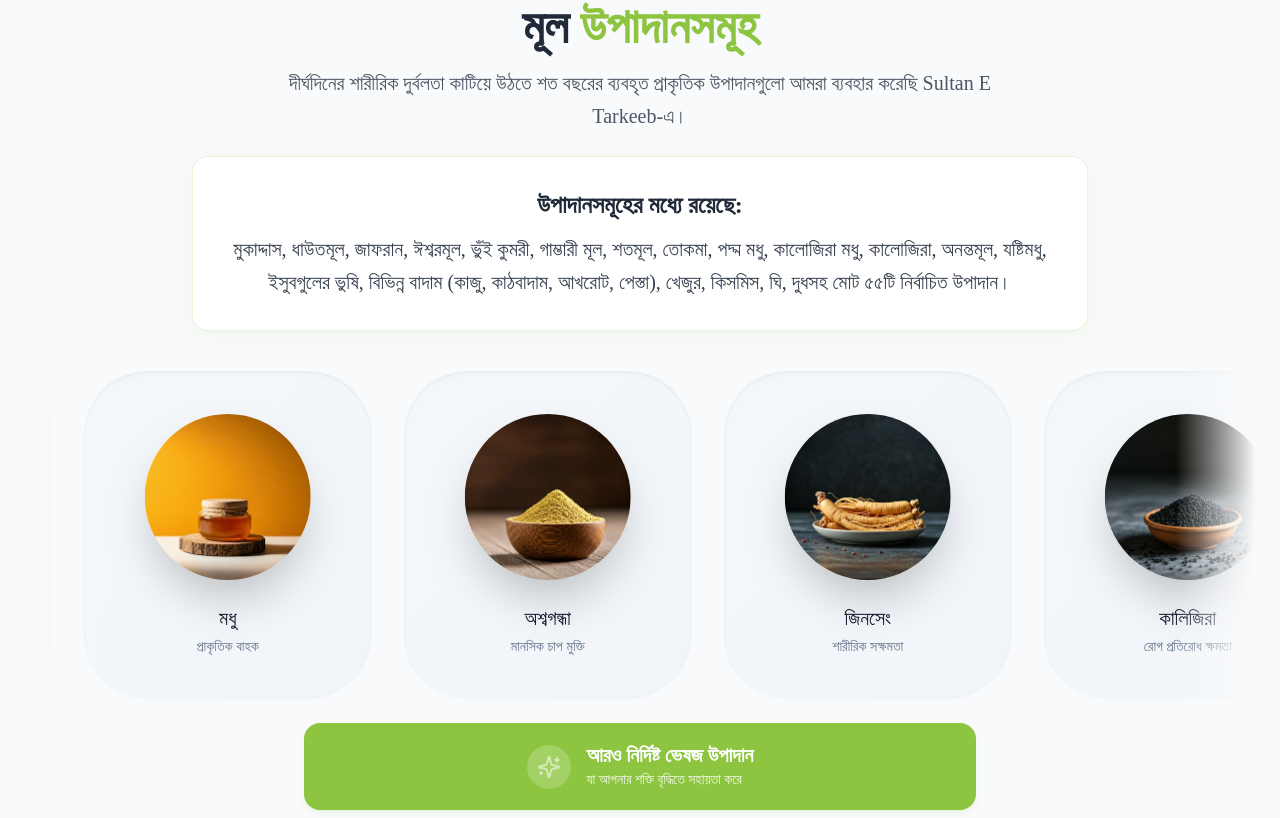
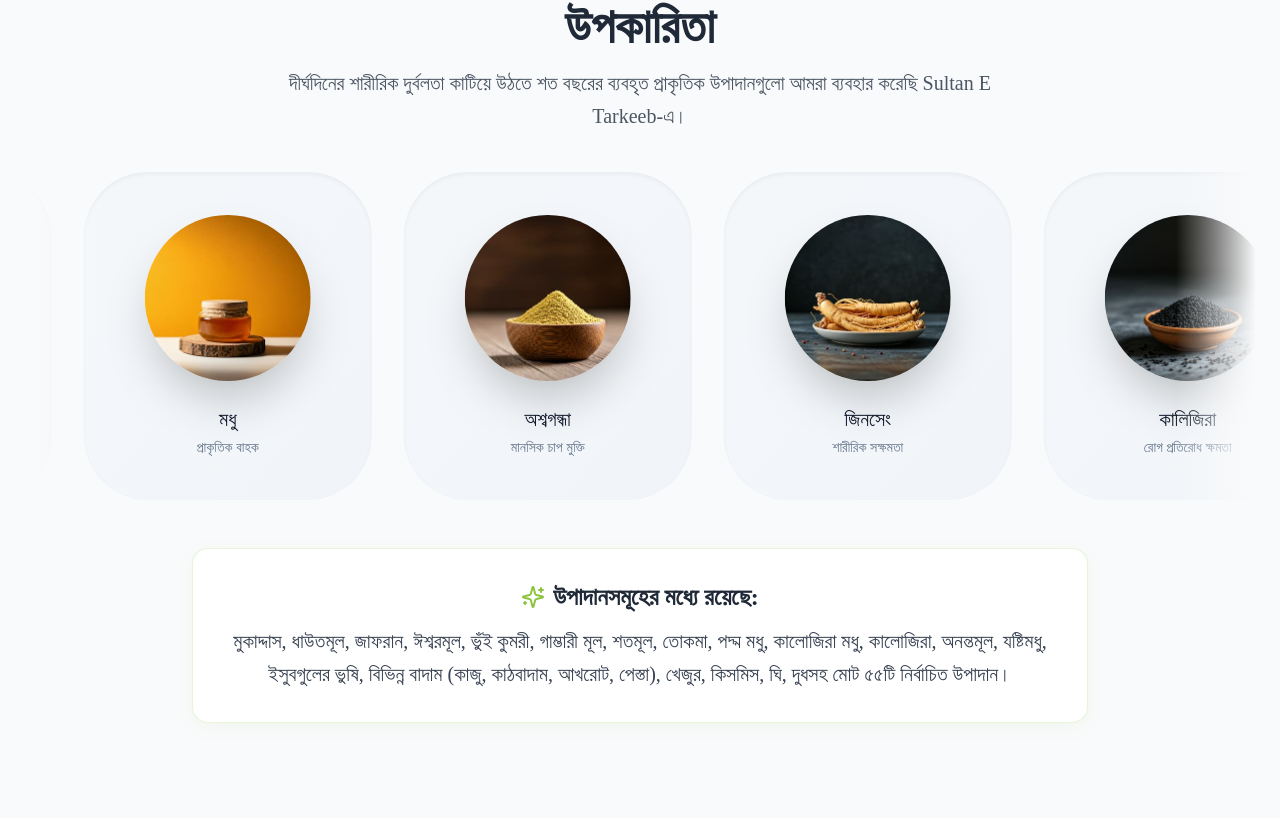
Before and after one commit to rasidul99/antigravity, a React (Vite) app: page / in a window 1280 px wide. Shown: the part 1942-2760 px from the top of the page. Built offline with nearby package versions, Linux system fonts and the light colour scheme.

Commit message:
Update ingredients section title and layout

```diff
--- a/src/app/components/IngredientsShowcase.tsx
+++ b/src/app/components/IngredientsShowcase.tsx
@@ -71,21 +71,15 @@ export function IngredientsShowcase() {
       <div className="container mx-auto px-6 relative z-10">
         <div className="text-center mb-10">
           <h2 className="text-3xl md:text-5xl font-bold text-[#1F2937] font-['Li_Ador_Noirrit'] mb-4">
-            {t('ingredients.title.prefix')} <span className="text-[#8dc540]">{t('ingredients.title.suffix')}</span>
+            উপকারিতা
           </h2>
           <p className="text-[#4B5563] text-lg md:text-xl max-w-3xl mx-auto leading-relaxed mb-6">
             {t('ingredients.subtitle')}
           </p>
-          <div className="text-[#4B5563] max-w-4xl mx-auto leading-relaxed bg-white p-6 md:p-8 rounded-2xl border border-[#8dc540]/20 shadow-[0_4px_20px_-4px_rgba(141,197,64,0.1)] mb-4">
-            <span className="font-bold text-[#1F2937] block mb-3 text-xl md:text-2xl">{t('ingredients.list.title')}</span>
-            <p className="text-lg md:text-xl text-[#374151] leading-relaxed">
-              {t('ingredients.list.items')}
-            </p>
-          </div>
         </div>
 
         {/* Ingredients Loop */}
-        <div className="relative w-full overflow-hidden">
+        <div className="relative w-full overflow-hidden mb-12">
           {/* Fade gradients */}
           <div className="absolute left-0 top-0 bottom-0 w-8 md:w-20 bg-gradient-to-r from-[#F9FAFB] to-transparent z-10 pointer-events-none" />
           <div className="absolute right-0 top-0 bottom-0 w-8 md:w-20 bg-gradient-to-l from-[#F9FAFB] to-transparent z-10 pointer-events-none" />
@@ -129,24 +123,16 @@ export function IngredientsShowcase() {
           </motion.div>
         </div>
 
-        {/* Secret Ingredients Banner */}
-        <div className="mt-6 flex justify-center w-full">
-          <div
-            className="w-full max-w-2xl bg-[#8dc540] rounded-2xl px-8 py-5 flex items-center justify-center shadow-md shadow-[#8dc540]/10"
-          >
-            <div className="flex items-center gap-4">
-              <div className="bg-white/20 p-2.5 rounded-full">
-                <Sparkles className="w-6 h-6 text-white animate-pulse" />
-              </div>
-              <div className="text-left">
-                <span className="text-white font-bold text-xl font-['Li_Ador_Noirrit'] block leading-tight">
-                  {t('ingredients.secret.title')}
-                </span>
-                <span className="text-white/90 text-sm font-medium mt-0.5 block">
-                  {t('ingredients.secret.desc')}
-                </span>
-              </div>
+        {/* Ingredients List Box */}
+        <div className="flex justify-center w-full">
+          <div className="text-center max-w-4xl mx-auto leading-relaxed bg-white p-6 md:p-8 rounded-2xl border border-[#8dc540]/20 shadow-[0_4px_20px_-4px_rgba(141,197,64,0.1)]">
+            <div className="flex items-center justify-center gap-2 mb-3">
+              <Sparkles className="w-6 h-6 text-[#8dc540]" />
+              <span className="font-bold text-[#1F2937] text-xl md:text-2xl">{t('ingredients.list.title')}</span>
             </div>
+            <p className="text-lg md:text-xl text-[#374151] leading-relaxed">
+              {t('ingredients.list.items')}
+            </p>
           </div>
         </div>
       </div>
```
